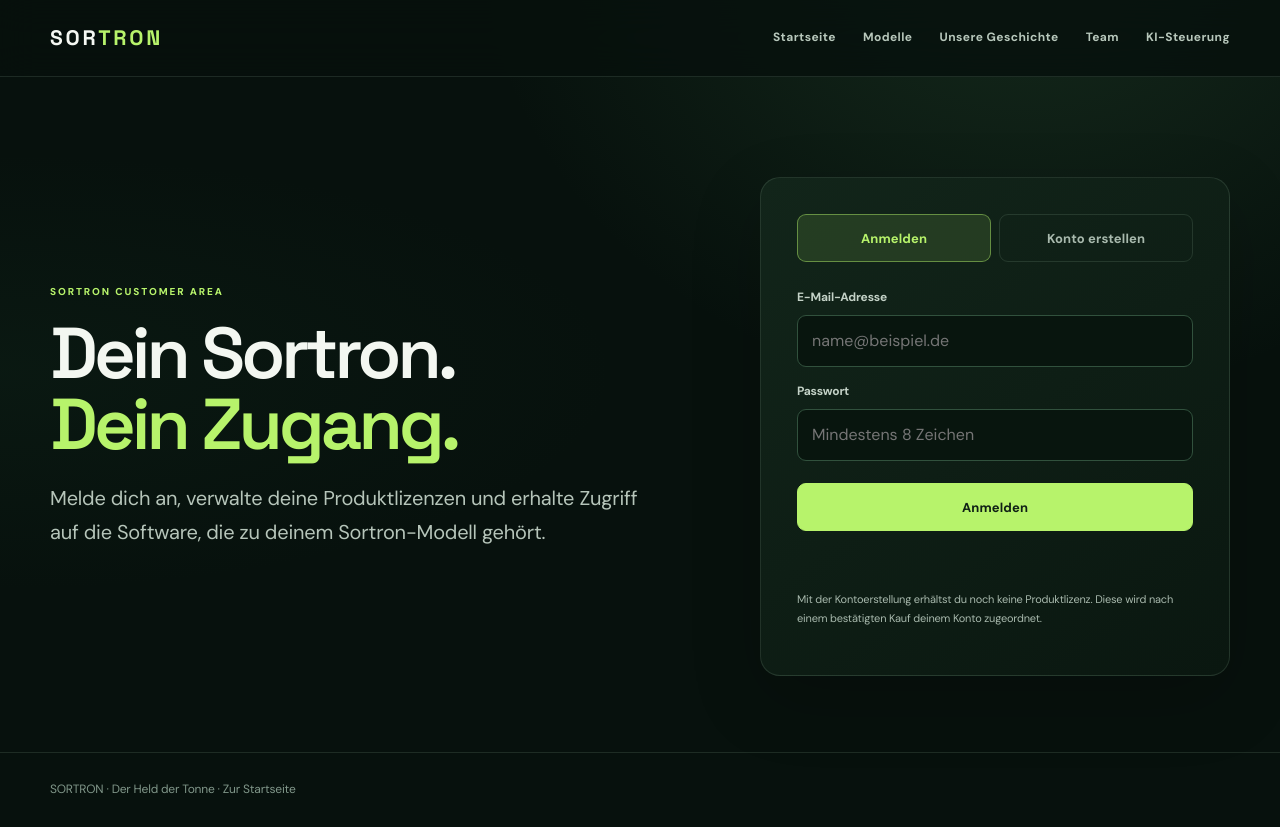
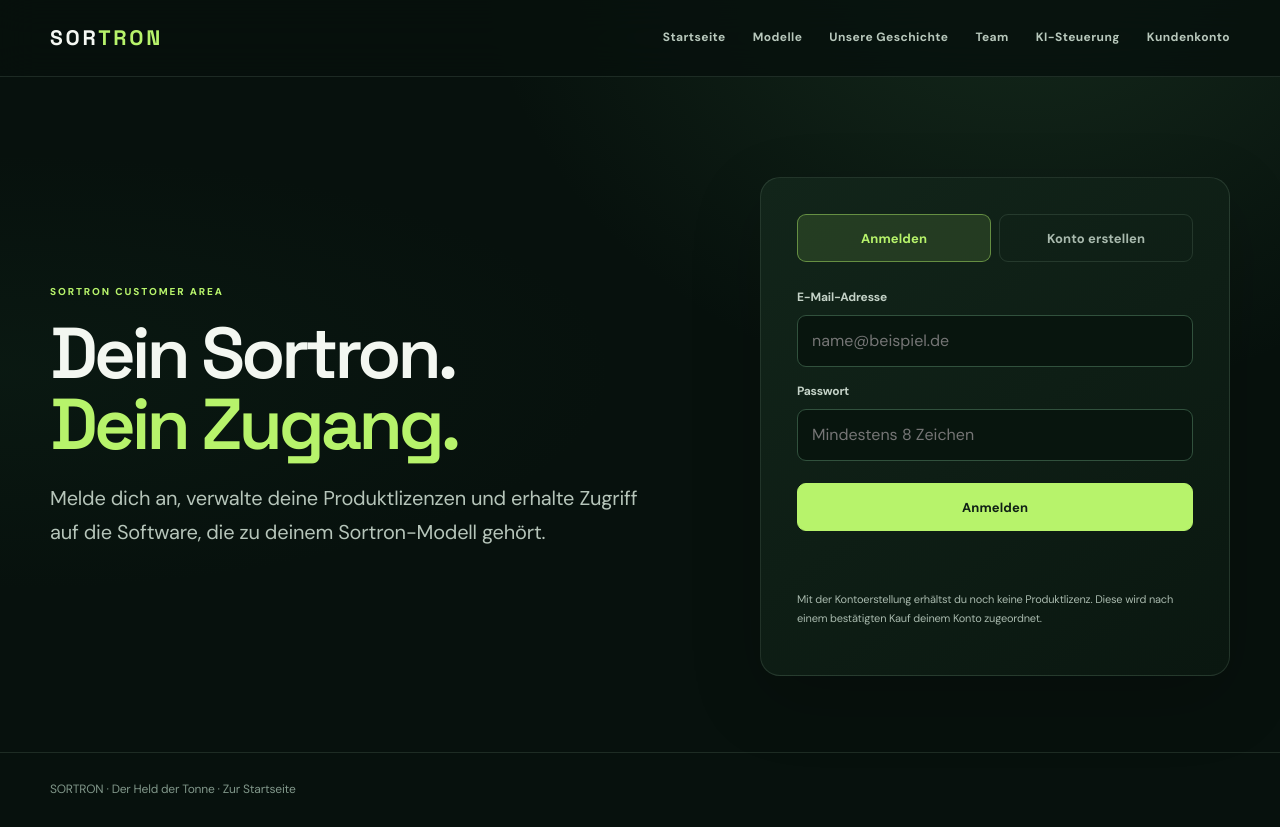
Before and after one commit to nathankri12-byte/scratchlab, a plain HTML site: page sortron/account.html in a window 1280 px wide. Drawn offline with nearby package versions, Linux system fonts and the light colour scheme.

Commit message:
Add account page navigation link

```diff
--- a/sortron/account.html
+++ b/sortron/account.html
@@ -6,7 +6,7 @@
 <link rel="stylesheet" href="style.css">
 </head>
 <body>
-<header><nav><a class="logo" href="index.html">SOR<span>TRON</span></a><div class="links"><a href="index.html">Startseite</a><a href="modelle.html">Modelle</a><a href="geschichte.html">Unsere Geschichte</a><a href="team.html">Team</a><a href="software.html">KI-Steuerung</a></div></nav></header>
+<header><nav><a class="logo" href="index.html">SOR<span>TRON</span></a><div class="links"><a href="index.html">Startseite</a><a href="modelle.html">Modelle</a><a href="geschichte.html">Unsere Geschichte</a><a href="team.html">Team</a><a href="software.html">KI-Steuerung</a><a href="account.html">Kundenkonto</a></div></nav></header>
 <main class="wrap account-main">
 <section class="account-intro"><div class="eyebrow">SORTRON CUSTOMER AREA</div><h1>Dein Sortron.<br><span style="color:var(--green)">Dein Zugang.</span></h1><p class="lead">Melde dich an, verwalte deine Produktlizenzen und erhalte Zugriff auf die Software, die zu deinem Sortron-Modell gehört.</p></section>
 <section class="account-panel" id="auth-panel">
```
